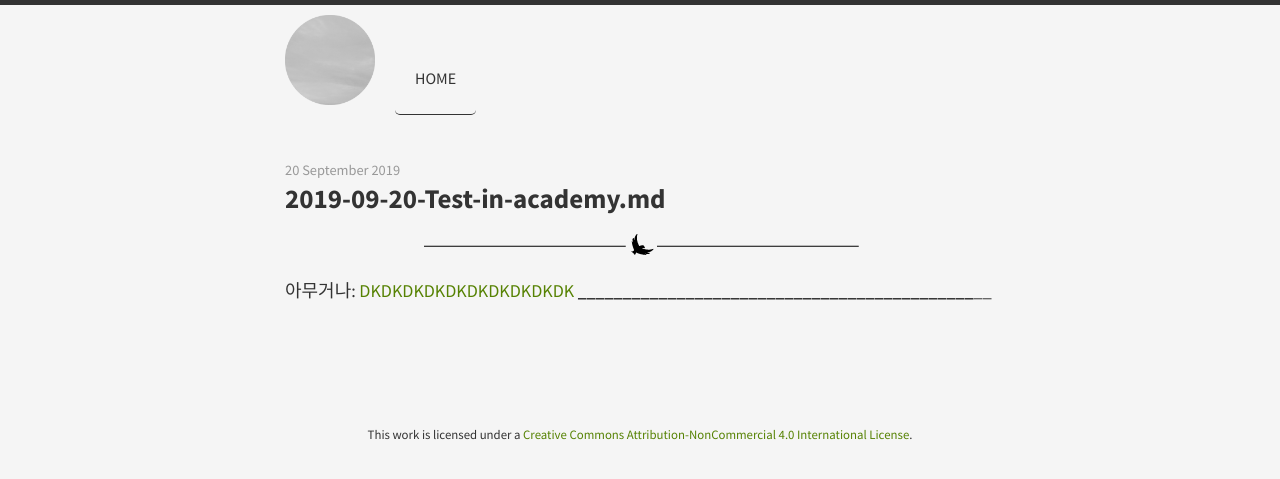
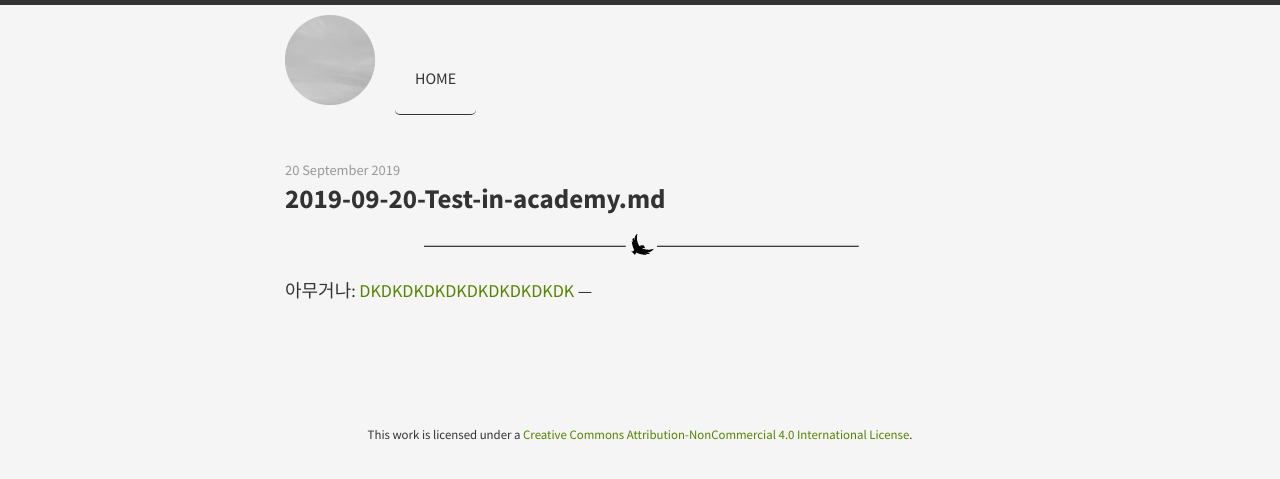
Before and after one commit to Tuna3248424/tuna3248424.github.com, a Jekyll site: the page built from _posts/2019-09-20-Test-in-academy.md, in a window 1280 px wide. Shown: the top 479 px of the page. Built offline with Jekyll 4.4.1, drawn with Linux system fonts in a browser that asks for light colours.

```diff
--- a/_posts/2019-09-20-Test-in-academy.md
+++ b/_posts/2019-09-20-Test-in-academy.md
@@ -2,6 +2,7 @@
 layout: post
 title: 2019-09-20-Test-in-academy.md
 ---
-_________________
+
+---
 아무거나: [DKDKDKDKDKDKDKDKDKDK](https://scratch.mit.edu/projects/330556191/embed)
-______________________________________________________________________________________________________________________________________
+---
```
